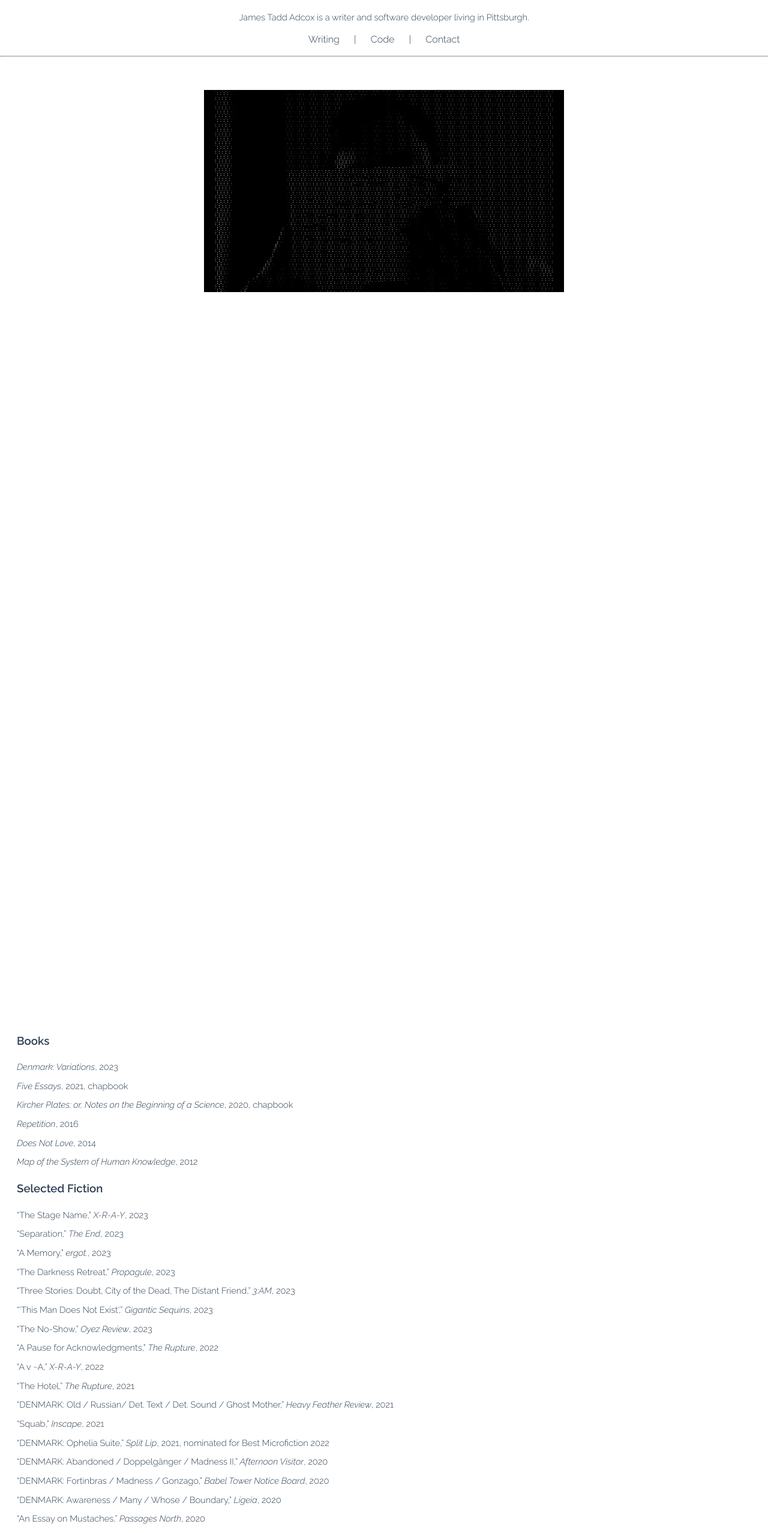
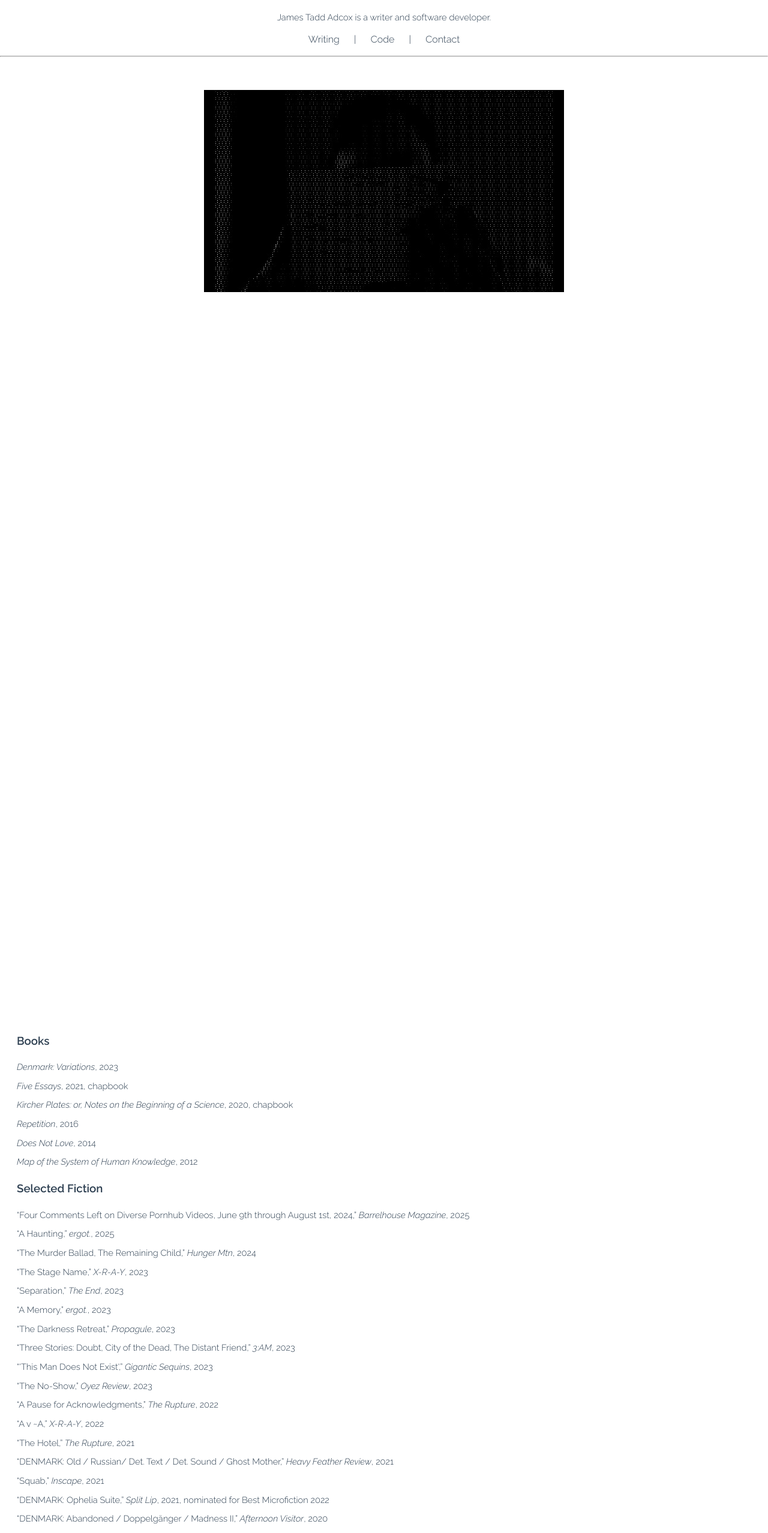
Before and after one commit to jamestaddadcox/jamestaddadcox.github.io, a Vue app: page / in a window 1280 px wide. Shown: the top 2556 px of the page at 60% size. Built offline with nearby package versions, Linux system fonts and the light colour scheme.

Commit message:
Updated header (no longer in PA), added 2024 and 2025 publications

```diff
--- a/src/components/HeaderMenu.vue
+++ b/src/components/HeaderMenu.vue
@@ -2,7 +2,7 @@
   <div>
     <div id="header">
       <p id="bio">
-          <span id="home" v-scroll-to="'#header'">James Tadd Adcox is a writer and software developer living in Pittsburgh.</span>
+          <span id="home" v-scroll-to="'#header'">James Tadd Adcox is a writer and software developer.</span>
       </p>
       <div class="menu">
           <button v-scroll-to="'#writing'">Writing</button> | <button v-scroll-to="'#code'">Code</button> | <button v-scroll-to="'#contact'">Contact</button>
--- a/src/components/WritingSection.vue
+++ b/src/components/WritingSection.vue
@@ -59,6 +59,9 @@ export default {
                 // {title: '', publisher: '', year: '', url: ''},
             ],
             fictions: [
+                {title: 'Four Comments Left on Diverse Pornhub Videos, June 9th through August 1st, 2024', publisher: 'Barrelhouse Magazine', year: '2025', url: 'https://www.barrelhousemag.com/online-lit/four-comments-left-on-diverse-pornhub-videos-june-9th-through-august-1st-2024-by-james-tadd-adcox'},
+                {title: 'A Haunting', publisher: 'ergot.', year: '2025', url: 'https://www.ergot.press/authors/James_Tadd_Adcox/A_Haunting'},
+                {title: 'The Murder Ballad, The Remaining Child', publisher: 'Hunger Mtn', year: '2024', url: 'https://hngrmtn.org/issues/hunger-mountain-30/fiction/'},
                 {title: 'The Stage Name', publisher: 'X-R-A-Y', year: '2023', url: 'https://xraylitmag.com/the-stage-name-by-james-tadd-adcox/fiction/'},
                 {title: 'Separation', publisher: 'The End', year: '2023', url: 'https://theendmagazine.net/'},
                 {title: 'A Memory', publisher: 'ergot.', year: '2023', url: 'https://www.ergot.press/authors/James_Tadd_Adcox/A_Memory'},
```
